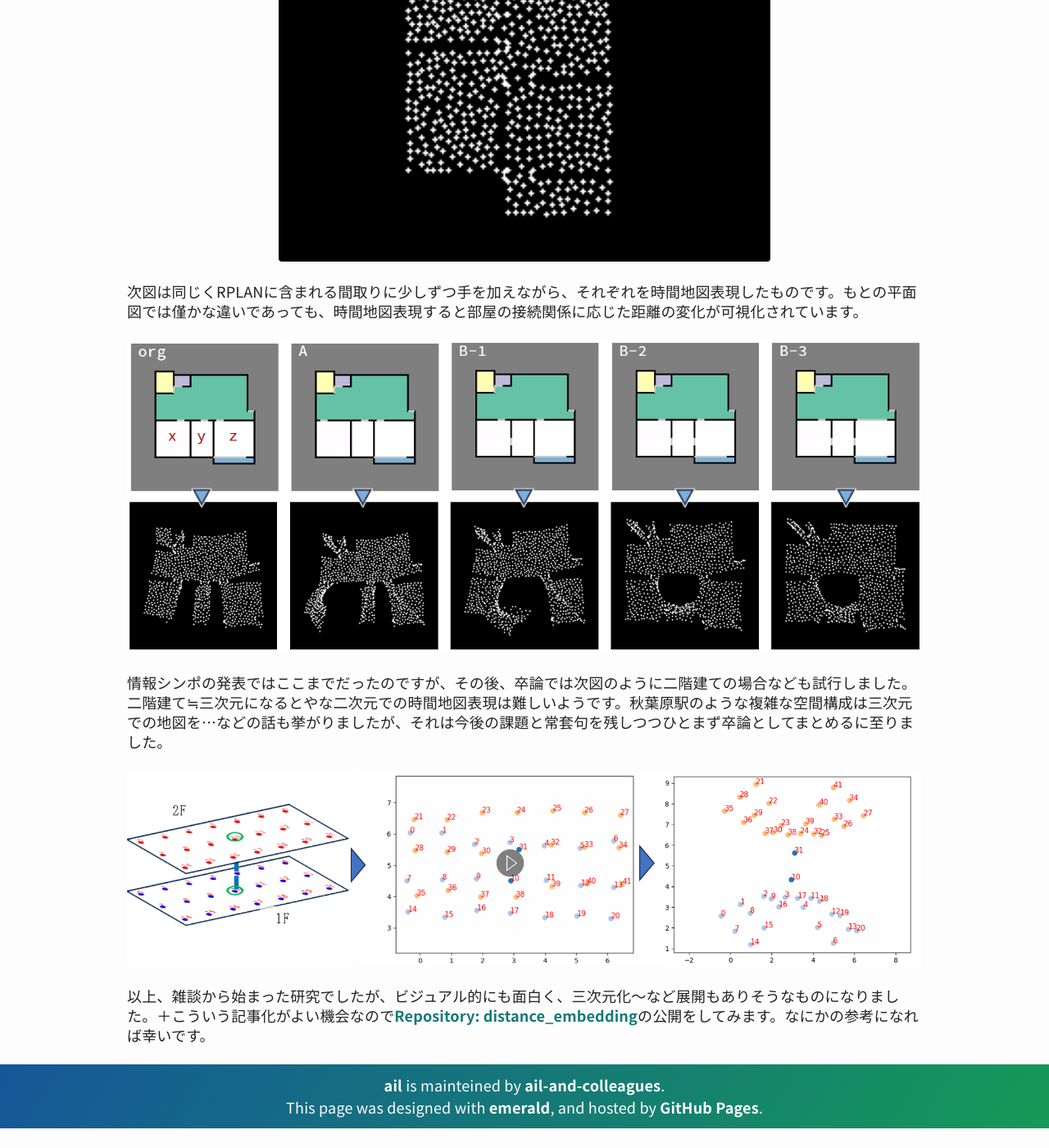
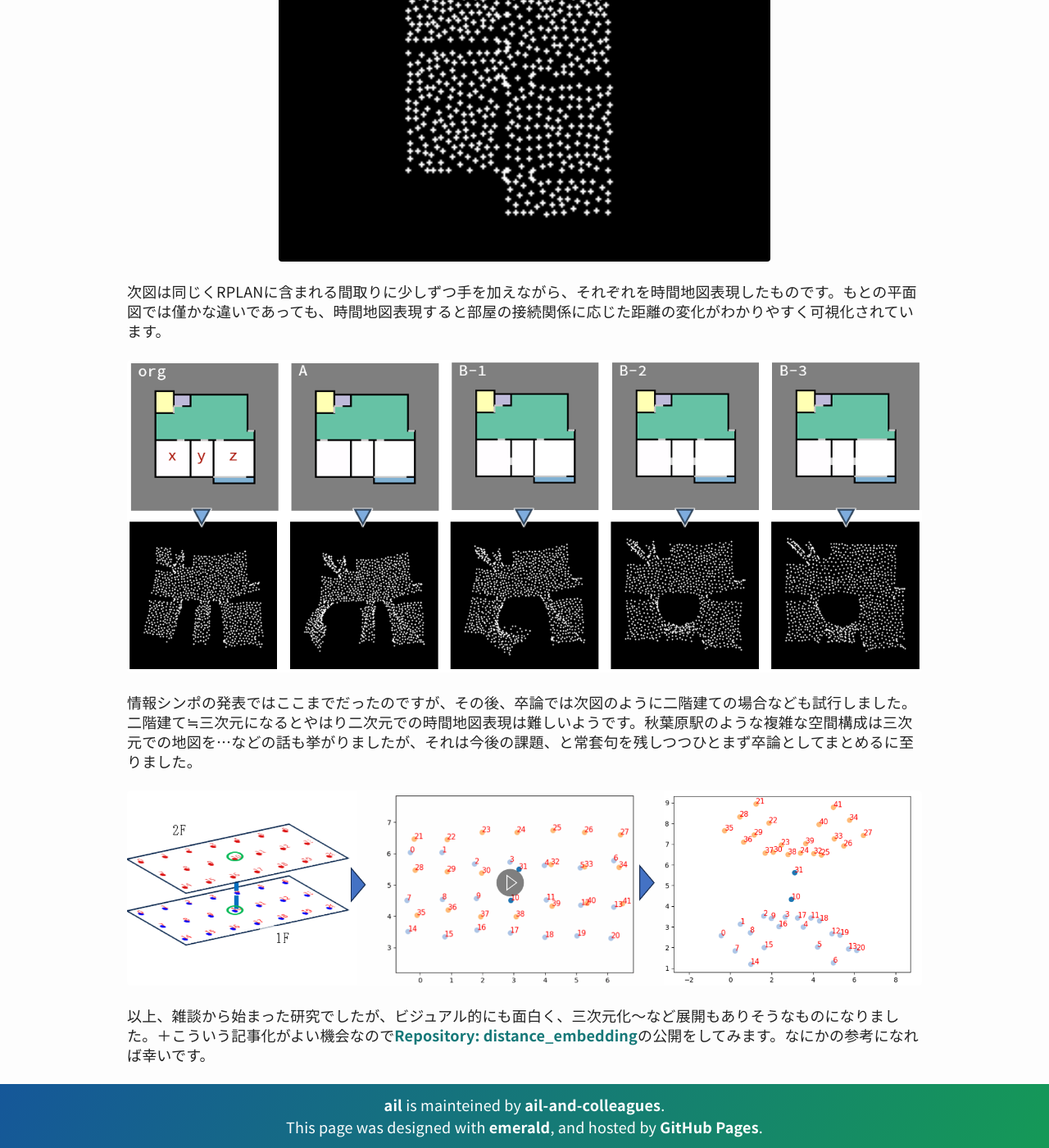
Before and after one commit to ail-and-colleagues/ail-and-colleagues.github.io, a Jekyll site: the page built from _posts/2025-04-03-award_aijisa2024.html.md, in a window 1280 px wide and 1400 px high, scrolled down 1619 px. Shown: the whole window at 82% size. Built offline with Jekyll 4.4.1, drawn with Linux system fonts in a browser that asks for light colours; before the commit the page ends 2995 px from its top, so only the background shows below that; some of the changed text lies outside the part shown.

Commit message:
fix typo

```diff
--- a/_posts/2025-04-03-award_aijisa2024.html.md
+++ b/_posts/2025-04-03-award_aijisa2024.html.md
@@ -15,15 +15,15 @@
 
 ![word2vedと提案手法](../img/2025/2025-04-03-tdmap03.png)
 
-時間地図は分析的に利用するというより、（通常の）地図と比較して気付きを得ようというものです。ここでは、埋め込み層のパラメータを実際の座標にしておくことで次のアニメーションのようにじわじわと時間地図表現になっていく≒通常の地図との乖離が可視化することができました。なお、この間取り画像はRPLAN（[Wenming Wu et.al., 2019](http://staff.ustc.edu.cn/~fuxm/projects/DeepLayout/index.html)）とよばれる住戸の平面図を集めたデータセットのものを使いました。
+時間地図は分析的に利用するというより、（通常の）地図と比較して気付きを得ようというものです。ここでは、埋め込み層のパラメータを実際の座標にしておくことで次のアニメーションのようにじわじわと時間地図表現になっていく≒通常の地図との乖離を可視化することができました。なお、この間取り画像はRPLAN（[Wenming Wu et.al., 2019](http://staff.ustc.edu.cn/~fuxm/projects/DeepLayout/index.html)）とよばれる住戸の平面図を集めたデータセットのものを使いました。
 
 ![じわじわと時間地図表現に](../img/2025/2025-04-03-tdmap_thumb.gif)
 
-次図は同じくRPLANに含まれる間取りに少しずつ手を加えながら、それぞれを時間地図表現したものです。もとの平面図では僅かな違いであっても、時間地図表現すると部屋の接続関係に応じた距離の変化が可視化されています。
+次図は同じくRPLANに含まれる間取りに少しずつ手を加えながら、それぞれを時間地図表現したものです。もとの平面図では僅かな違いであっても、時間地図表現すると部屋の接続関係に応じた距離の変化がわかりやすく可視化されています。
 
 ![間取りに手を加えて時間地図表現したもの](../img/2025/2025-04-03-tdmap02.png)
 
-情報シンポの発表ではここまでだったのですが、その後、卒論では次図のように二階建ての場合なども試行しました。二階建て≒三次元になるとやな二次元での時間地図表現は難しいようです。秋葉原駅のような複雑な空間構成は三次元での地図を…などの話も挙がりましたが、それは今後の課題と常套句を残しつつひとまず卒論としてまとめるに至りました。
+情報シンポの発表ではここまでだったのですが、その後、卒論では次図のように二階建ての場合なども試行しました。二階建て≒三次元になるとやはり二次元での時間地図表現は難しいようです。秋葉原駅のような複雑な空間構成は三次元での地図を…などの話も挙がりましたが、それは今後の課題、と常套句を残しつつひとまず卒論としてまとめるに至りました。
 
 ![2階建ての場合](../img/2025/2025-04-03-tdmap04.png)
 
```
